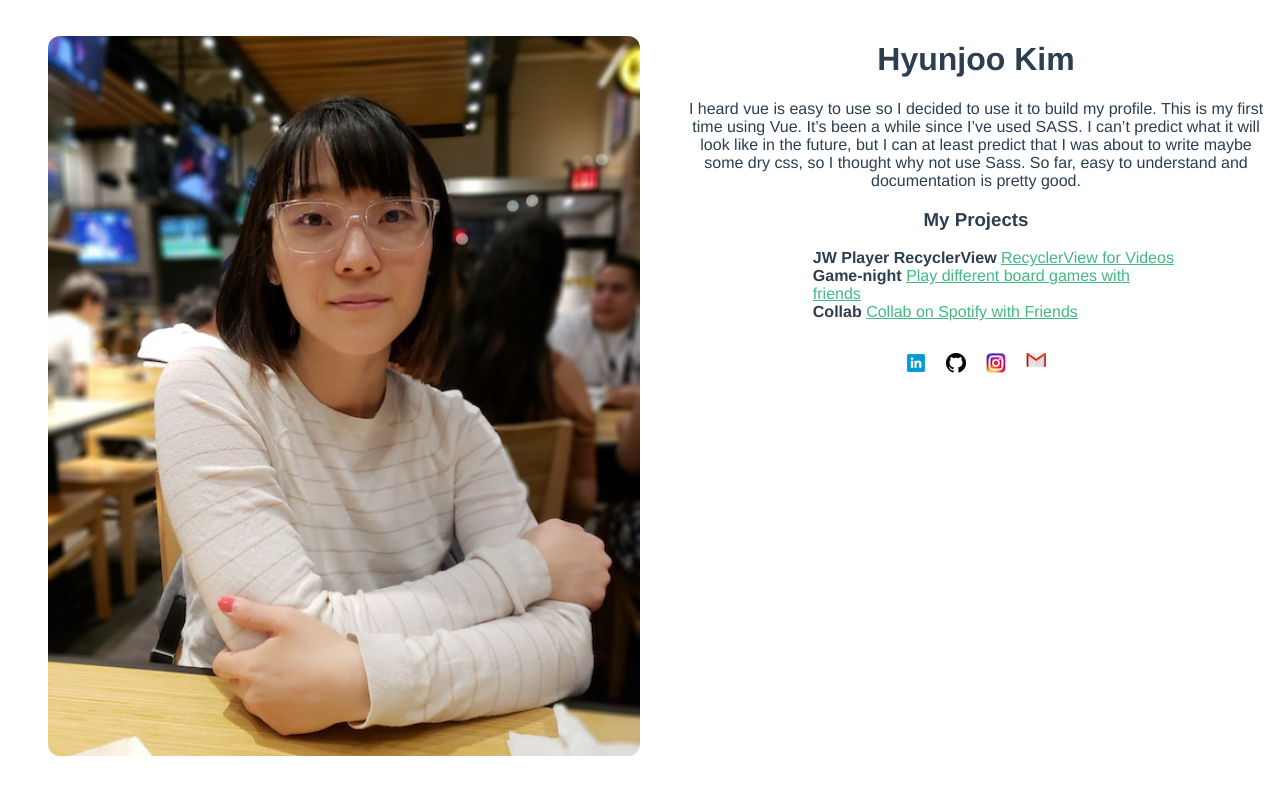
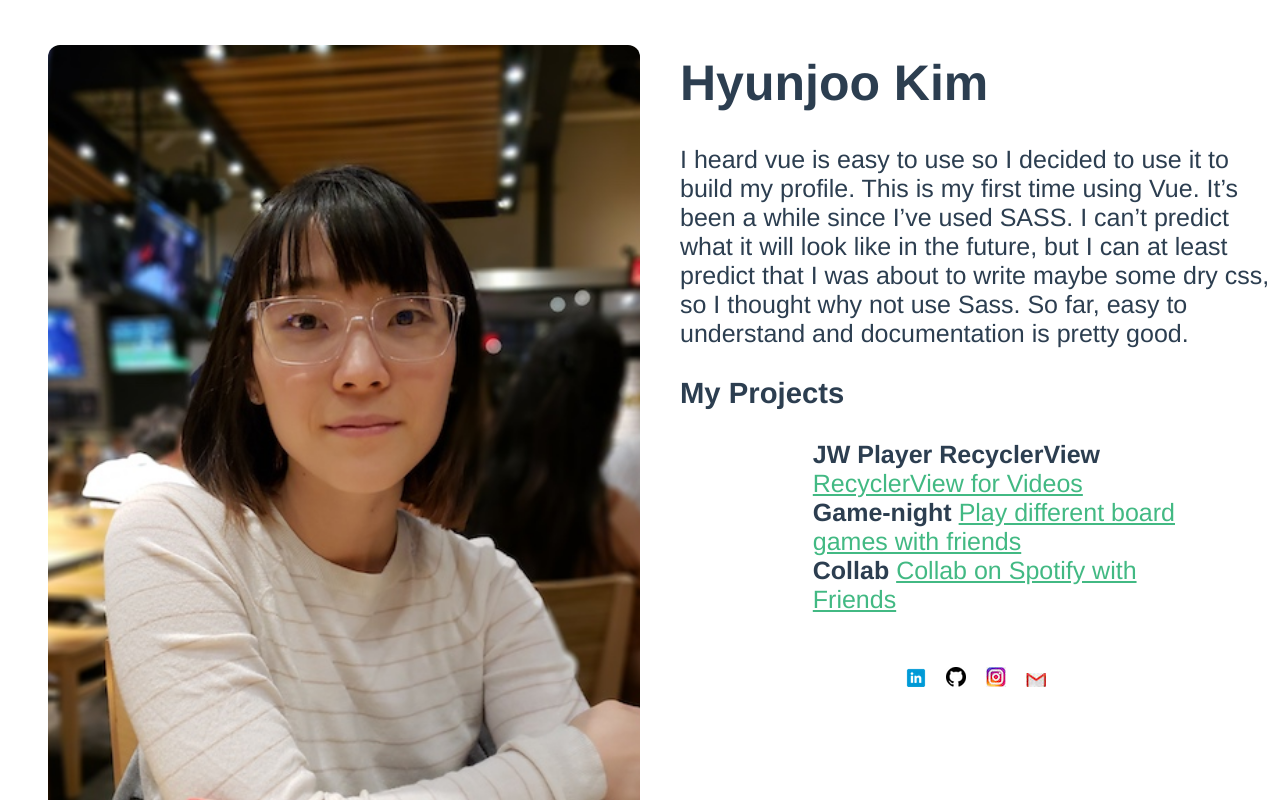
Before and after one commit to hyunjkim/personal-vue, a Vue app: page / in a window 1280 px wide. Shown: the top 800 px of the page. Built offline with nearby package versions, Linux system fonts and the light colour scheme.

Commit message:
fixed css

```diff
--- a/package.json
+++ b/package.json
@@ -4,10 +4,11 @@
   "private": true,
   "scripts": {
     "start": "vue-cli-service serve && npm run build",
-    "build": "webpack --config build/webpack.config.dev.js",
+    "build": "webpack --config build/webpack.config.js",
     "lint": "vue-cli-service lint"
   },
   "dependencies": {
+    "express": "^4.16.3",
     "file-loader": "^1.1.11",
     "url-loader": "^1.0.1",
     "vue": "^2.5.16"
--- a/src/assets/css/app.scss
+++ b/src/assets/css/app.scss
@@ -3,9 +3,8 @@
   flex-direction: row;
 
   .fit-image {
-    height: 720px;
-    width:100%;
-    // max-height: fit-content;
+    height: 1000px;
+    width: 100%;
     -webkit-border-radius: 12px;
     /* Firefox 1-3.6 */
     -moz-border-radius: 12px;
@@ -31,9 +30,9 @@
 }
 
 body {
-  align-content: space-around;
   width: 100%;
   height: 100%;
+  margin: auto;
   overflow:hidden;
 }
 
@@ -41,7 +40,8 @@ body {
   font-family: 'Avenir', Helvetica, Arial, sans-serif;
   -webkit-font-smoothing: antialiased;
   -moz-osx-font-smoothing: grayscale;
-  text-align: center;
+  // text-align: center;
+  font-size: 25px;
   color: #2c3e50;
   margin: 20px 0;
 }
```
Also changed, not shown: src/api/server.js (added, +8 -0 lines), 3 other files (tests, documents, lock files or other folders).
